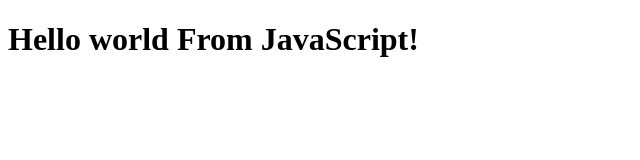
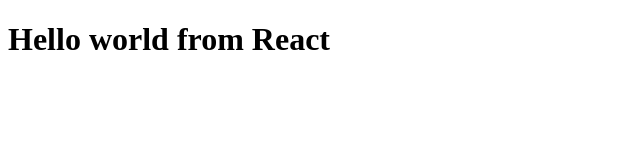
Before and after one commit to arpita-2/Namaste-React, a plain HTML site: page index.html in a window 1280 px wide. Shown: the whole page, without its empty margins (0-640 px from the left). Drawn offline with nearby package versions, Linux system fonts and the light colour scheme.

Commit message:
creating hello world in React

```diff
--- a/index.html
+++ b/index.html
@@ -6,13 +6,15 @@
     <title>Namaste React</title>
 </head>
 <body>
-    <!--Making a hello world program-->
+    <!--Making a hello world program in html-->
    <!--<div id="root">
         <h1>Hello World!</h1>
     </div> -->
 
+    <!-------------------------------------------------------------------------------->
+
     <!--Making a hello world program in Javascript-->
-    <div id="root">
+    <!--<div id="root">
 
     </div>
 
@@ -25,11 +27,34 @@
 //decalred root by get element by id//
 //used "appendchild" so that heading goes into the root as child//
 
-const heading = document.createElement("h1");
-heading.innerHTML = "Hello world From JavaScript!";
-const root = document.getElementById("root");
-root.appendChild(heading);
+//const heading = document.createElement("h1");
+//heading.innerHTML = "Hello world From JavaScript!";
+//const root = document.getElementById("root");
+//root.appendChild(heading);
 
-    </script>
+    </script> -->
+
+
+    <!----------------------------------------------------------------------------------->
+
+    <!--Making  a Basic hello world program in React-->
+    <div id="root"></div>
+
+    <script crossorigin src="https://unpkg.com/react@18/umd/react.development.js"></script>
+    <!--core element-->
+<script crossorigin src="https://unpkg.com/react-dom@18/umd/react-dom.development.js"></script>
+<!--dom file : act as a bridge between this react and browser-->
+
+
+<script>
+    const heading = React.createElement("h1", {}, "Hello world from React");
+
+    const root = ReactDOM.createRoot(document.getElementById("root"));
+    root.render(heading);
+
+
+</script>
+
+
 </body>
 </html>
```
